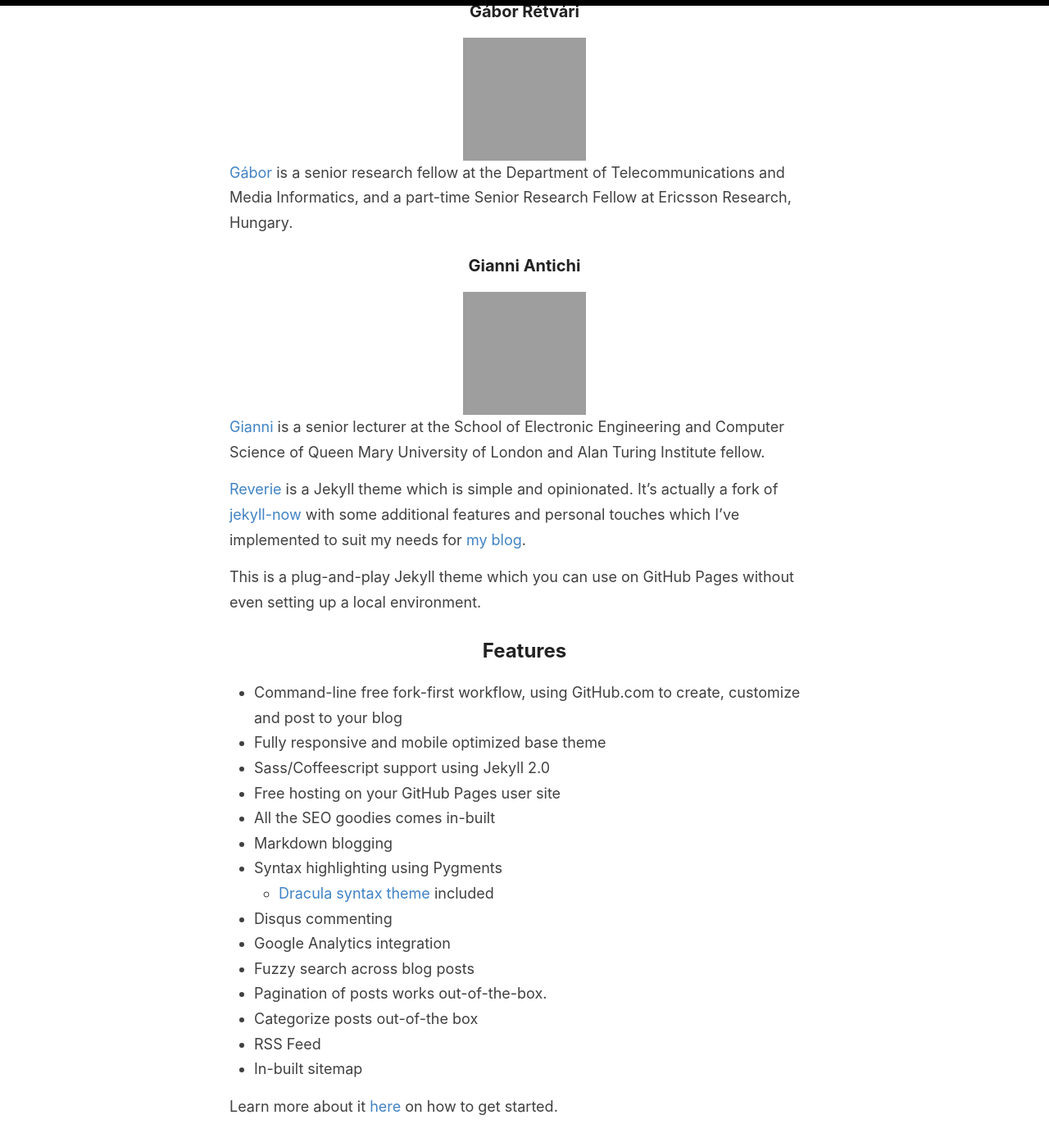
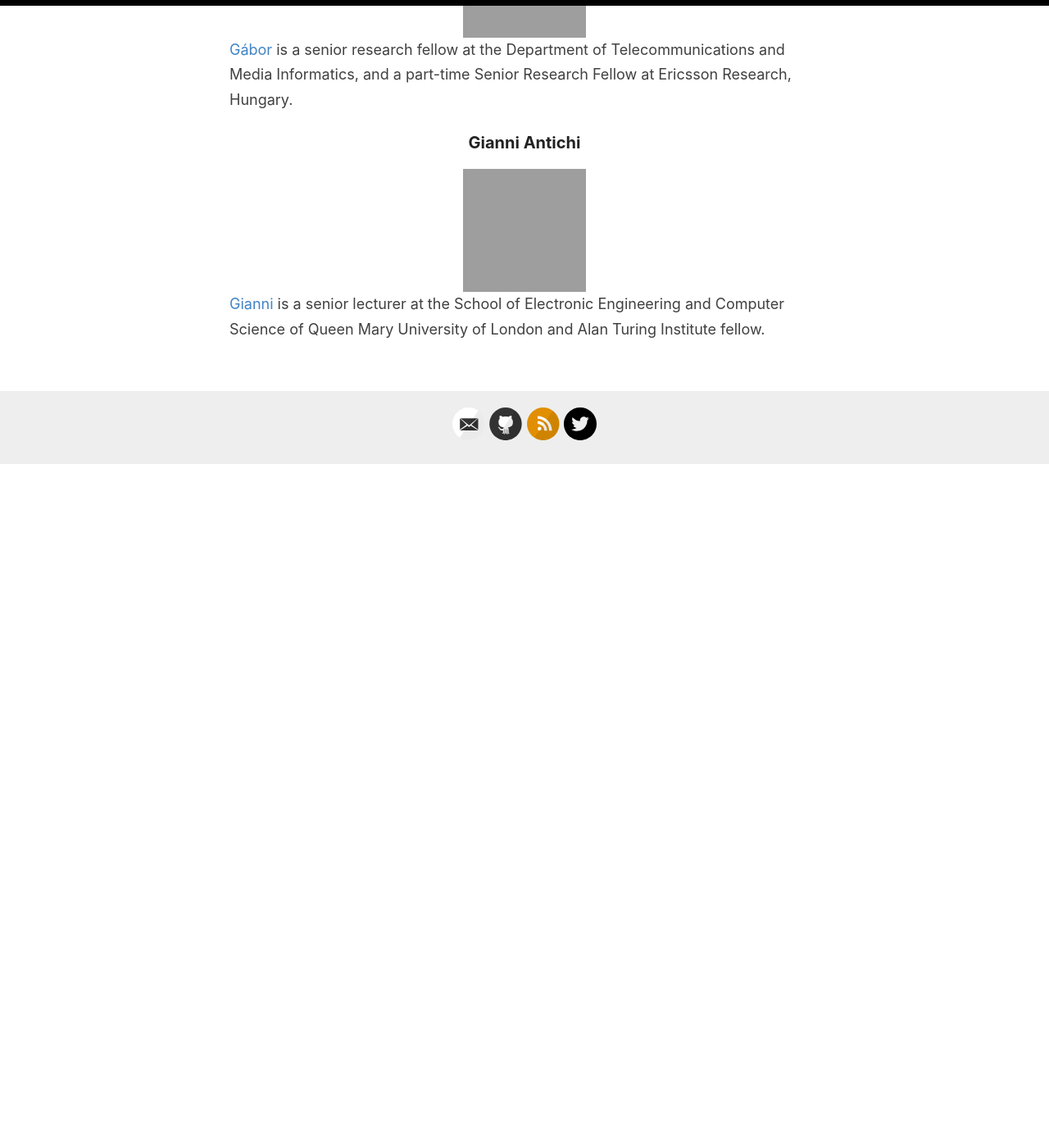
Before and after one commit to Morpheus-compiler/Morpheus-compiler.github.io, a Jekyll site: the page built from _pages/members.md, in a window 1280 px wide and 1400 px high, scrolled down 1278 px. Shown: the whole window at 82% size. Built offline with Jekyll 4.4.1, drawn with Linux system fonts in a browser that asks for light colours; after the commit the page ends 1845 px from its top, so only the background shows below that; some of the changed text lies outside the part shown; grey boxes are pictures that could not be loaded.

Commit message:
Update members.md

```diff
--- a/_pages/members.md
+++ b/_pages/members.md
@@ -12,34 +12,10 @@
 <img src="https://raw.githubusercontent.com/sarsanaee/jekyll-now/master/images/my_pix.jpg" width="150" height="150"> [Alireza](https://sarsanaee.github.io/) is a Ph.D. student at Queen Mary University of London advised by Gianni Antichi. His interests centers around computer systems, mainly operating systems and networks.
 
 ### Fulvio Risso
-<img src="https://lh3.googleusercontent.com/U8zONucTMou59DdG_iZDzMcoVz5qYLRG2AACRtYzUJw3qByteYi3XywjVJH7hF9f0EjaYqWB57qia6uJbITM9wk9ZbaQ5vqcKCFVz8-GF7dtSfa_=w1280" width="150" height="150"> [Fulvio](https://fulvio.frisso.net/) is a professor at Politecnico di Torino and his main research interest has always been high-speed packet processing (i.e., 10Gbps and beyond), while maintaining flexibility.
+<img src={{ site.baseurl }}/images/fulvio.jpeg width="150" height="150"> [Fulvio](https://fulvio.frisso.net/) is a professor at Politecnico di Torino and his main research interest has always been high-speed packet processing (i.e., 10Gbps and beyond), while maintaining flexibility.
 
 ### Gábor Rétvári
 <img src="http://lendulet.tmit.bme.hu/~retvari/retvari.portre.png" width="150" height="150"> [Gábor](http://lendulet.tmit.bme.hu/~retvari/) is a senior research fellow at the Department of Telecommunications and Media Informatics, and a part-time Senior Research Fellow at Ericsson Research, Hungary.
 
 ### Gianni Antichi
 <img src="https://gianniantichi.github.io/img/gianni.png" width="150" height="150"> [Gianni](https://gianniantichi.github.io/) is a senior lecturer at the School of Electronic Engineering and Computer Science of Queen Mary University of London and Alan Turing Institute fellow.
-
-[Reverie](https://github.com/amitmerchant1990/reverie) is a Jekyll theme which is simple and opinionated. It's actually a fork of [jekyll-now](https://github.com/barryclark/jekyll-now) with some additional features and personal touches which I've implemented to suit my needs for [my blog](https://www.amitmerchant.com).
-
-This is a plug-and-play Jekyll theme which you can use on GitHub Pages without even setting up a local environment.
-
-## Features
-
-- Command-line free fork-first workflow, using GitHub.com to create, customize and post to your blog
-- Fully responsive and mobile optimized base theme
-- Sass/Coffeescript support using Jekyll 2.0
-- Free hosting on your GitHub Pages user site
-- All the SEO goodies comes in-built
-- Markdown blogging
-- Syntax highlighting using Pygments
-    - [Dracula syntax theme](https://draculatheme.com/) included
-- Disqus commenting
-- Google Analytics integration
-- Fuzzy search across blog posts
-- Pagination of posts works out-of-the-box.
-- Categorize posts out-of-the box
-- RSS Feed
-- In-built sitemap
-
-Learn more about it [here](https://github.com/amitmerchant1990/reverie) on how to get started.
```
